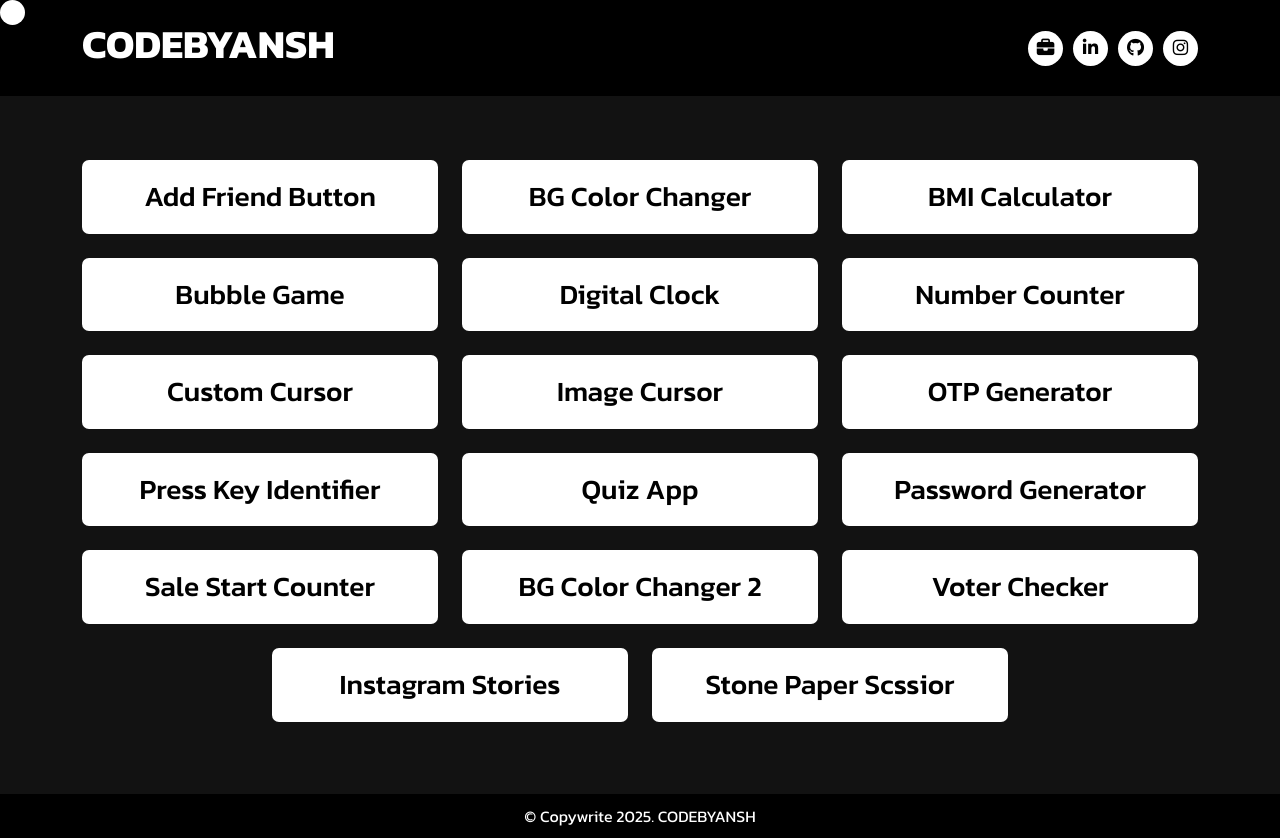
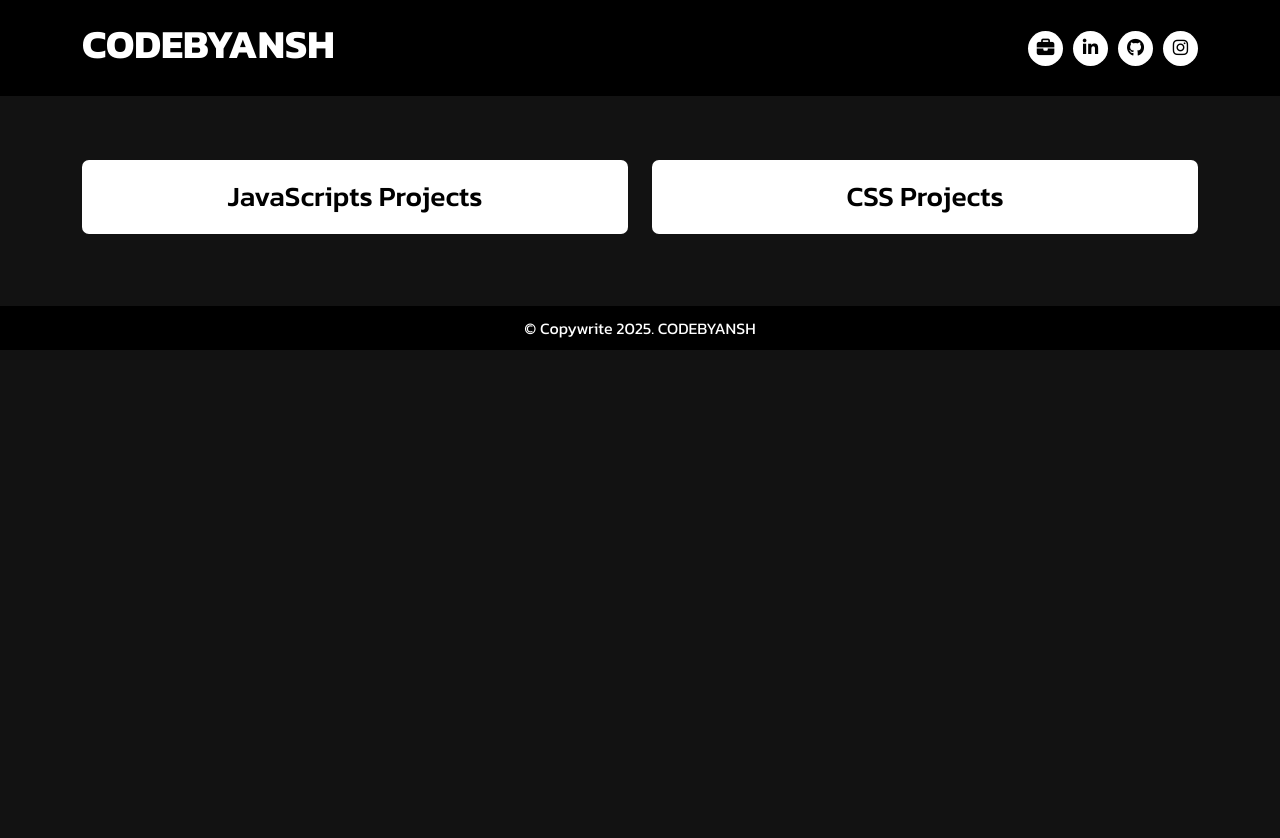
Before and after one commit to anshul-chauhan2024/all-projects, a plain HTML site: page index.htm in a window 1280 px wide. After the commit the page ends 800 px from the top, so only its background shows below. Drawn offline with nearby package versions, Linux system fonts and the light colour scheme.

Commit message:
Update index.htm

```diff
--- a/index.htm
+++ b/index.htm
@@ -2,7 +2,7 @@
 <html lang="en">
 
 <head>
-    <title>JavaScript Projects</title>
+    <title>All Projects</title>
     <!-- Required meta tags -->
     <meta charset="utf-8" />
     <meta name="viewport" content="width=device-width, initial-scale=1, shrink-to-fit=no" />
@@ -18,23 +18,9 @@
 
     <link rel="stylesheet" href="style.css">
 
-    <style>
-        .custom_cursor{
-            height: 25px;
-            width: 25px;
-            border-radius: 50%;
-            background-color: white;
-            position: absolute;
-            top: 0;
-            left: 0;
-
-            mix-blend-mode: difference;
-            transition: all 0.3s linear;
-        }
-    </style>
 </head>
 
-<body>
+<body id="home">
     <header>
         <div class="container">
             <nav>
@@ -64,99 +50,18 @@
 
         <div class="custom_cursor"></div>
 
-        <section class="project_container">
+        <section class="project_container home_sec">
             <div class="container">
                 <div class="row justify-content-center">
-                    <div class="col-12 col-md-6 col-lg-4">
+                    <div class="col-12 col-md-6">
                         <div class="project_box">
-                            <h3><a href="Projects/add-friend/index.htm" target="_blank">Add Friend Button</a></h3>
+                            <h3><a href="javascript-projects.htm" >JavaScripts Projects</a></h3>
                         </div>
                     </div>
 
-                    <div class="col-12 col-md-6 col-lg-4">
+                    <div class="col-12 col-md-6">
                         <div class="project_box">
-                            <h3><a href="Projects/bg-color-changer/index.html" target="_blank">BG Color Changer</a></h3>
-                        </div>
-                    </div>
-                    <div class="col-12 col-md-6 col-lg-4">
-                        <div class="project_box">
-                            <h3><a href="Projects/bmi-calculator/index.html" target="_blank">BMI Calculator</a></h3>
-                        </div>
-                    </div>
-                    <div class="col-12 col-md-6 col-lg-4">
-                        <div class="project_box">
-                            <h3><a href="Projects/bubble-game/index.htm" target="_blank">Bubble Game</a></h3>
-                        </div>
-                    </div>
-                    <div class="col-12 col-md-6 col-lg-4">
-                        <div class="project_box">
-                            <h3><a href="Projects/clock/index.html" target="_blank">Digital Clock</a></h3>
-                        </div>
-                    </div>
-                    <div class="col-12 col-md-6 col-lg-4">
-                        <div class="project_box">
-                            <h3><a href="Projects/counter/index.html" target="_blank">Number Counter</a></h3>
-                        </div>
-                    </div>
-                    <div class="col-12 col-md-6 col-lg-4">
-                        <div class="project_box">
-                            <h3><a href="Projects/custom-cursor/index.htm" target="_blank">Custom Cursor</a></h3>
-                        </div>
-                    </div>
-                    <div class="col-12 col-md-6 col-lg-4">
-                        <div class="project_box">
-                            <h3><a href="Projects/image-cursor/index.htm" target="_blank">Image Cursor</a></h3>
-                        </div>
-                    </div>
-                    <div class="col-12 col-md-6 col-lg-4">
-                        <div class="project_box">
-                            <h3><a href="Projects/otp-generator/index.html" target="_blank">OTP Generator</a></h3>
-                        </div>
-                    </div>
-                    <div class="col-12 col-md-6 col-lg-4">
-                        <div class="project_box">
-                            <h3><a href="Projects/press-any-key/index.html" target="_blank">Press Key Identifier</a>
-                            </h3>
-                        </div>
-                    </div>
-                    <div class="col-12 col-md-6 col-lg-4">
-                        <div class="project_box">
-                            <h3><a href="Projects/quiz-app/index.html" target="_blank">Quiz App</a></h3>
-                        </div>
-                    </div>
-                    <div class="col-12 col-md-6 col-lg-4">
-                        <div class="project_box">
-                            <h3><a href="Projects/random-password-generator/index.html" target="_blank">Password
-                                    Generator</a></h3>
-                        </div>
-                    </div>
-                    <div class="col-12 col-md-6 col-lg-4">
-                        <div class="project_box">
-                            <h3><a href="Projects/sale-start-counter/index.html" target="_blank">Sale Start Counter</a>
-                            </h3>
-                        </div>
-                    </div>
-                    <div class="col-12 col-md-6 col-lg-4">
-                        <div class="project_box">
-                            <h3><a href="Projects/ultimate-bg-color-changer/index.html" target="_blank">BG Color Changer
-                                    2</a></h3>
-                        </div>
-                    </div>
-                    <div class="col-12 col-md-6 col-lg-4">
-                        <div class="project_box">
-                            <h3><a href="Projects/vote checker/index.html" target="_blank">Voter Checker</a></h3>
-                        </div>
-                    </div>
-
-                    <div class="col-12 col-md-6 col-lg-4">
-                        <div class="project_box">
-                            <h3><a href="Projects/instagram-stories/index.htm" target="_blank">Instagram Stories</a></h3>
-                        </div>
-                    </div>
-
-                    <div class="col-12 col-md-6 col-lg-4">
-                        <div class="project_box">
-                            <h3><a href="Projects/stone-paper-scissor/index.htm" target="_blank">Stone Paper Scssior</a></h3>
+                            <h3><a href="css-projects.htm" >CSS Projects</a></h3>
                         </div>
                     </div>
                 </div>
@@ -164,7 +69,7 @@
         </section>
     </main>
 
-    <footer>
+    <footer class="home_footer">
         <div class="container">
             <p>
                 &copy; Copywrite <span id="year"></span>. CODEBYANSH
```
